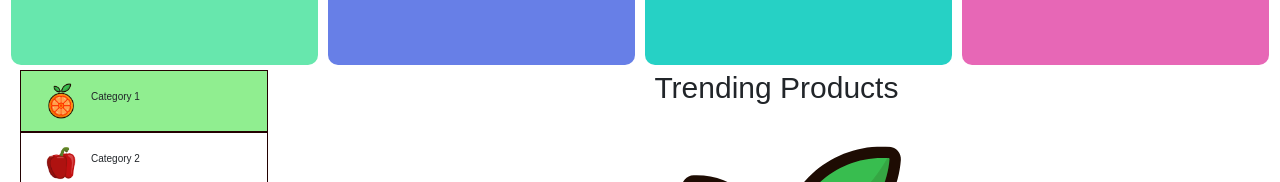
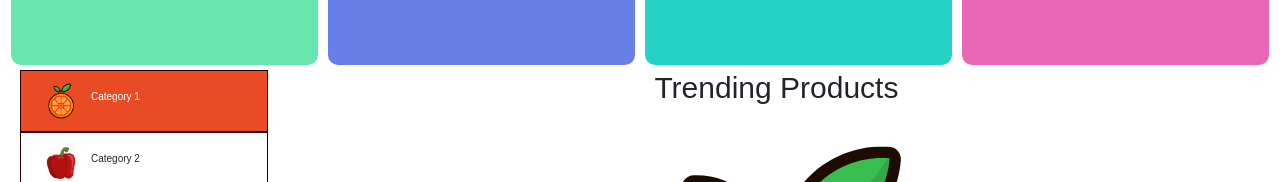
Before and after one commit to Supsource/BuyIT, a React (Create React App) app: page / in a window 1280 px wide. In both pictures the pointer is over the element "Category 1". Shown: the part 855-1037 px from the top of the page. Built offline with nearby package versions, Linux system fonts and the light colour scheme.

Commit message:
changed colour from lightgreen to var(--col1)

```diff
--- a/src/Components/Product/CategorySlidebar.css
+++ b/src/Components/Product/CategorySlidebar.css
@@ -19,7 +19,10 @@
     gap: 10px;
 }
 .CategorySlidebar .category:hover{
-    background-color: lightgreen;
+    background-color: var(--col1);
+    /* transform: scale(1.2); */
+    color: white;
+    cursor: pointer;
 }
 .CategorySlidebar .category h3{
     font-size: 10px;
```
